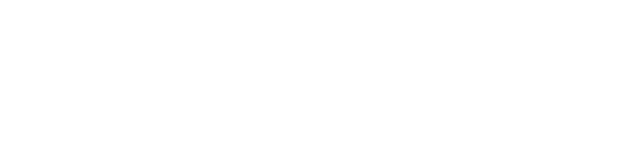
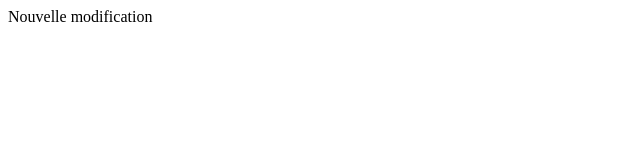
Before and after one commit to mariamecly/examenGit, a plain HTML site: page index.html in a window 1280 px wide. Shown: the whole page, without its empty margins (0-640 px from the left). Drawn offline with Linux system fonts and the light colour scheme.

Commit message:
ajout d'une nouvelle modif

```diff
--- a/index.html
+++ b/index.html
@@ -1,2 +1,3 @@
 <!-- premier commentaire -->
 <!-- modif pour le merge -->
+<p>Nouvelle modification</p>
```
